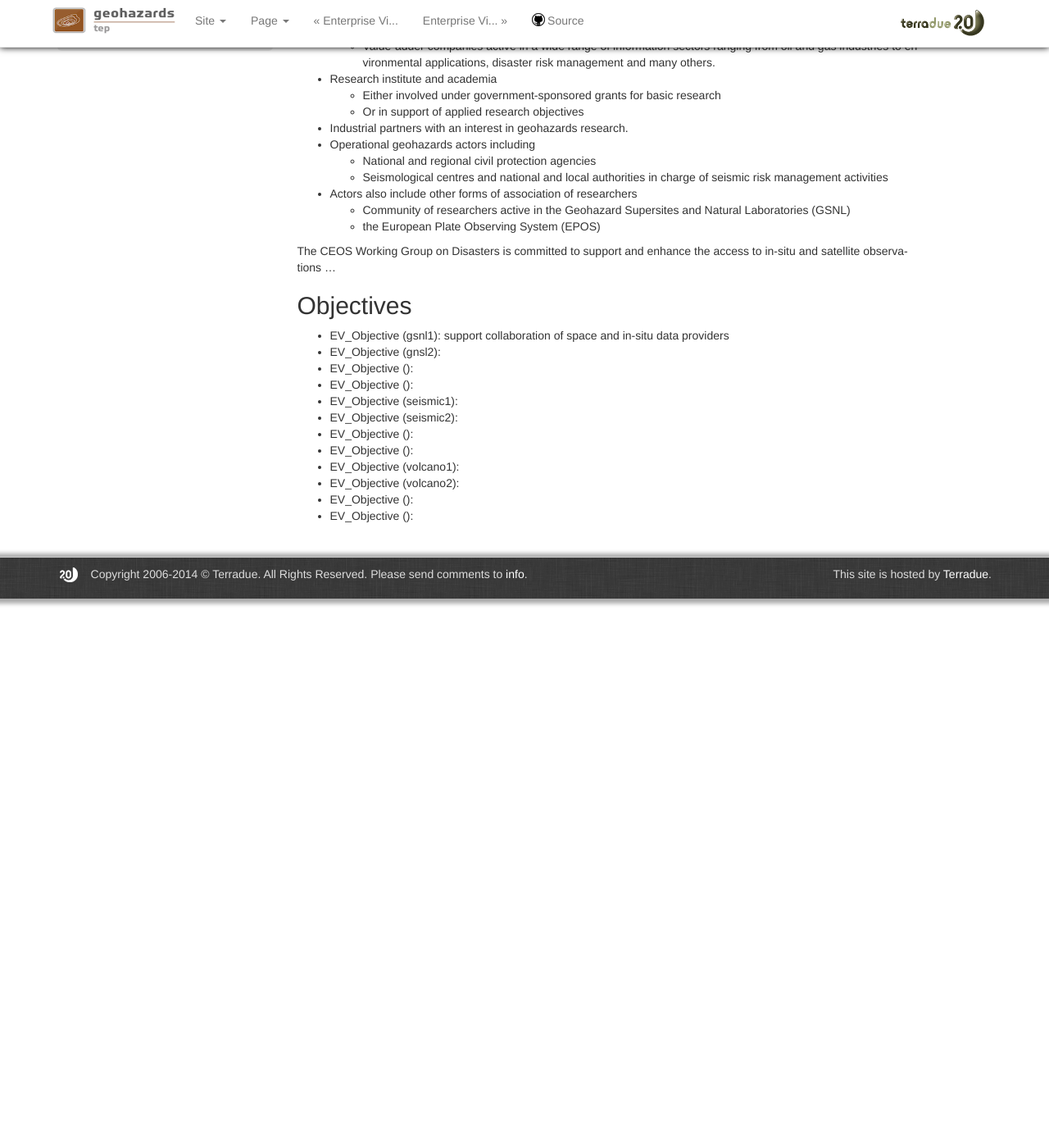
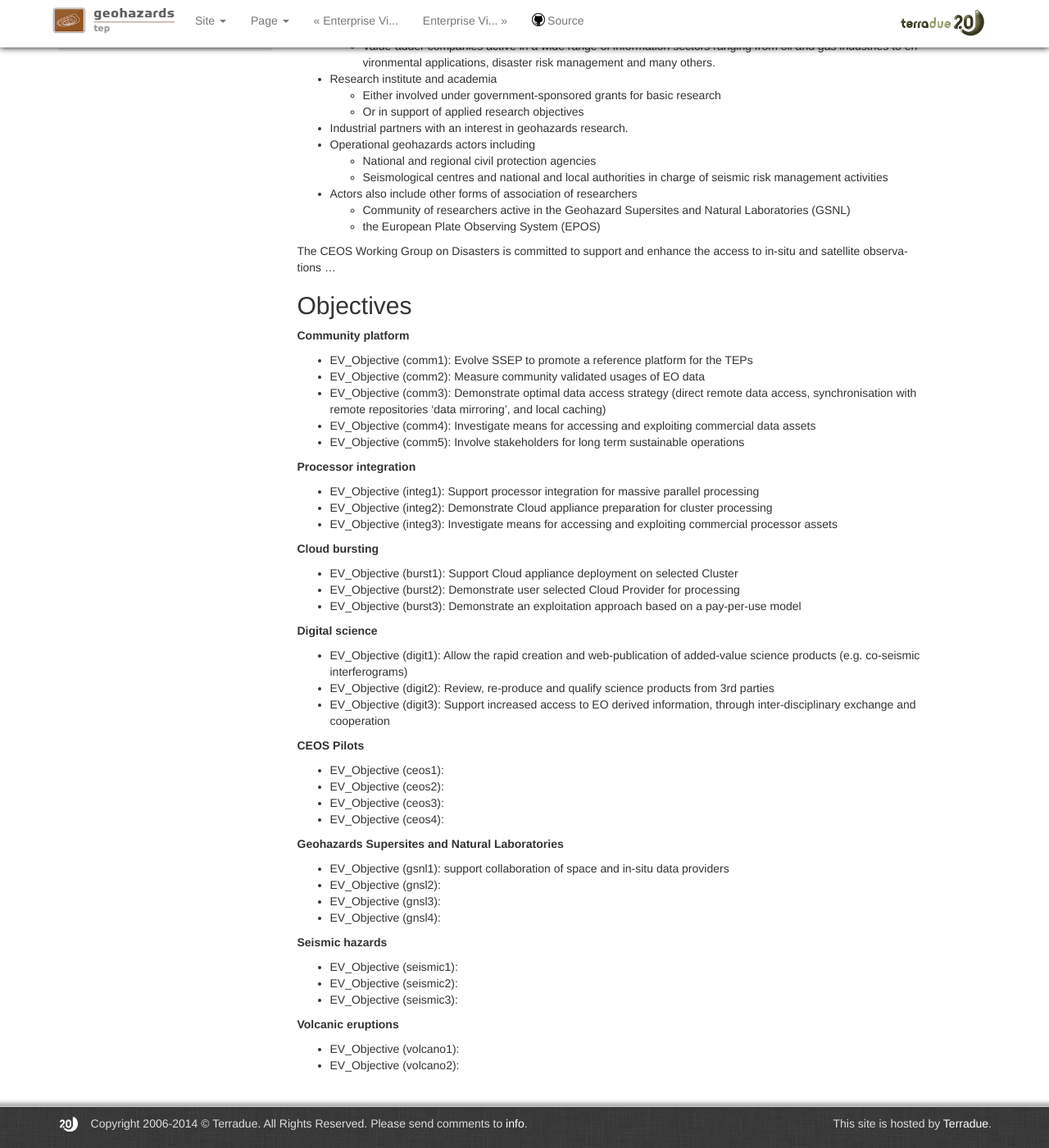
Before and after one commit to Terradue/doc-tep-geohazards-arch, a Sphinx documentation site: the page built from source/enterprise/purpose.rst, in a window 1280 px wide and 1400 px high, scrolled down 617 px. Shown: the whole window at 82% size. Built offline with Sphinx 7.4.7, drawn with Linux system fonts in a browser that asks for light colours.

Commit message:
Update purpose.rst

```diff
--- a/source/enterprise/purpose.rst
+++ b/source/enterprise/purpose.rst
@@ -54,15 +54,53 @@ The CEOS Working Group on Disasters is committed to support and enhance the acce
 Objectives
 ----------
 
+**Community platform**
+
+* EV_Objective (comm1): Evolve SSEP to promote a reference platform for the TEPs
+* EV_Objective (comm2): Measure community validated usages of EO data
+* EV_Objective (comm3): Demonstrate optimal data access strategy (direct remote data access, synchronisation with remote repositories 'data mirroring', and local caching)
+* EV_Objective (comm4): Investigate means for accessing and exploiting commercial data assets
+* EV_Objective (comm5): Involve stakeholders for long term sustainable operations
+
+**Processor integration**
+
+* EV_Objective (integ1): Support processor integration for massive parallel processing
+* EV_Objective (integ2): Demonstrate Cloud appliance preparation for cluster processing
+* EV_Objective (integ3): Investigate means for accessing and exploiting commercial processor assets
+
+**Cloud bursting**
+
+* EV_Objective (burst1): Support Cloud appliance deployment on selected Cluster
+* EV_Objective (burst2): Demonstrate user selected Cloud Provider for processing
+* EV_Objective (burst3): Demonstrate an exploitation approach based on a pay-per-use model
+
+**Digital science**
+
+* EV_Objective (digit1): Allow the rapid creation and web-publication of added-value science products (e.g. co-seismic interferograms)
+* EV_Objective (digit2): Review, re-produce and qualify science products from 3rd parties
+* EV_Objective (digit3): Support increased access to EO derived information, through inter-disciplinary exchange and cooperation
+
+**CEOS Pilots**
+
+* EV_Objective (ceos1):
+* EV_Objective (ceos2):
+* EV_Objective (ceos3):
+* EV_Objective (ceos4):
+
+**Geohazards Supersites and Natural Laboratories**
+
 * EV_Objective (gsnl1): support collaboration of space and in-situ data providers
 * EV_Objective (gnsl2):
-* EV_Objective ():
-* EV_Objective ():
+* EV_Objective (gnsl3):
+* EV_Objective (gnsl4):
+
+**Seismic hazards**
+
 * EV_Objective (seismic1):
 * EV_Objective (seismic2):
-* EV_Objective ():
-* EV_Objective ():
+* EV_Objective (seismic3):
+
+**Volcanic eruptions**
+
 * EV_Objective (volcano1):
 * EV_Objective (volcano2):
-* EV_Objective ():
-* EV_Objective ():
```
